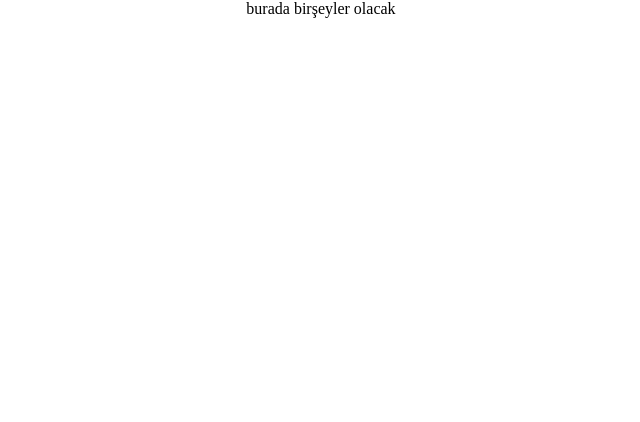
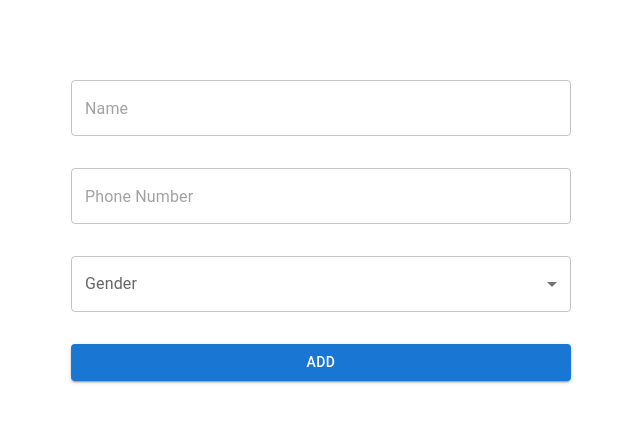
Before and after one commit to FatihG34/FireBlog-App-Milestone, a React (Create React App) app: page / in a window 1280 px wide. Shown: the top 422 px of the page, without its empty margins (319-959 px from the left). Built offline with nearby package versions, Linux system fonts and the light colour scheme.

Commit message:
form component created

```diff
--- a/package.json
+++ b/package.json
@@ -3,6 +3,10 @@
   "version": "0.1.0",
   "private": true,
   "dependencies": {
+    "@emotion/react": "^11.9.3",
+    "@emotion/styled": "^11.9.3",
+    "@mui/icons-material": "^5.8.4",
+    "@mui/material": "^5.9.2",
     "@testing-library/jest-dom": "^5.14.1",
     "@testing-library/react": "^13.0.0",
     "@testing-library/user-event": "^13.2.1",
--- a/src/App.css
+++ b/src/App.css
@@ -1,3 +1,5 @@
 .App {
   text-align: center;
+  width: 500px;
+  margin: 5rem auto;
 }
--- a/src/App.js
+++ b/src/App.js
@@ -1,9 +1,10 @@
 import './App.css';
+import Form from './components/Form';
 
 function App() {
   return (
     <div className="App">
-      burada birşeyler olacak
+      <Form />
     </div>
   );
 }
--- a/src/components/Form.jsx
+++ b/src/components/Form.jsx
@@ -0,0 +1,63 @@
+import { AccountCircle } from '@mui/icons-material'
+import PhoneEnabledIcon from "@mui/icons-material/PhoneEnabled";
+import { Grid, Box, Stack, TextField, InputAdornment, FormControl, InputLabel, Select, MenuItem, Button } from '@mui/material'
+import React from 'react'
+
+const Form = () => {
+    return (
+        <Grid style={{ width: '300' }} >
+            <Box>
+                <form>
+                    <Stack spacing={4} direction='column' >
+                        <TextField
+                            variant='outlined'
+                            value={null}
+                            name='username'
+                            onChange={null}
+                            placeholder='Name'
+                            InputProps={{
+                                startAdorment: (
+                                    <InputAdornment position='start' >
+                                        <AccountCircle />
+                                    </InputAdornment>
+                                ),
+                            }}
+                        />
+                        <TextField
+                            variant='outlined'
+                            value={null}
+                            name='phoneNumber'
+                            onChange={null}
+                            placeholder='Phone Number'
+                            InputProps={{
+                                startAdorment: (
+                                    <InputAdornment position='start' >
+                                        <PhoneEnabledIcon />
+                                    </InputAdornment>
+                                )
+                            }}
+                        />
+                        <FormControl>
+                            <InputLabel>Gender</InputLabel>
+                            <Select
+                                variant='outlined'
+                                label='Gender'
+                                name='gender'
+                                value={null}
+                                onChange={null}
+                            >
+                                <MenuItem value='Female' >Female</MenuItem>
+                                <MenuItem value='Male' >Male</MenuItem>
+                                <MenuItem value='Other' >Other</MenuItem>
+                            </Select>
+                        </FormControl>
+                        <Button variant='contained' type='submit' value='Submit' >Add</Button>
+                    </Stack>
+                </form>
+            </Box>
+
+        </Grid>
+    )
+}
+
+export default Form
```
Also changed, not shown: 1 other file (tests, documents, lock files or other folders).
